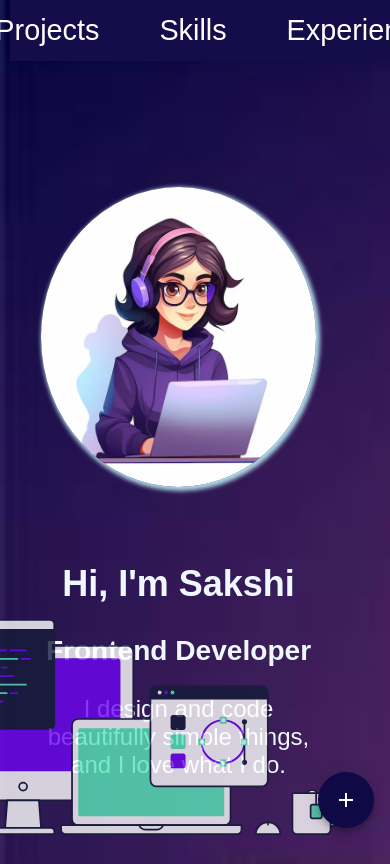
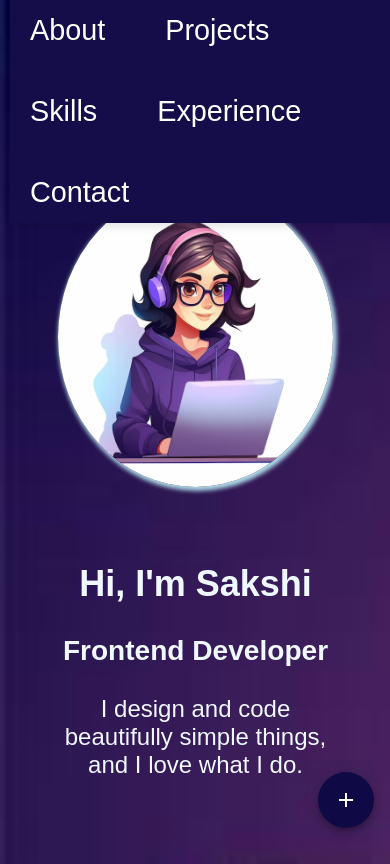
Before and after one commit to sakshi13-m/Portfolio, a React (Create React App) app: page / in a window 390 px wide. Built offline with nearby package versions, Linux system fonts and the light colour scheme; the HTML template or start-up script is replaced by a standard one.

Commit message:
responsive design

```diff
--- a/src/components/about/aboutMe.scss
+++ b/src/components/about/aboutMe.scss
@@ -1,12 +1,13 @@
 .about-me-div {
-    // background-color: rgba(236, 245, 242, 0.9882352941);
     color: #ffffff;
     margin: 42px auto;
     width: 90vw;
+    display: flex;
     line-height: 36px;
-        text-align: justify;
-    // box-shadow: 5px 3px 2px 4px #161d3c;
+    flex-direction: column;
+    text-align: justify;
     border-radius: 5px;
+    align-items: center;
     font-size: 20px;
     padding: 10px 20px;
     position: relative;
--- a/src/components/about/aboutMe.tsx
+++ b/src/components/about/aboutMe.tsx
@@ -4,6 +4,7 @@ import './aboutMe.scss';
 export const AboutMe = () => {
   return (
     <section id="about" className="about-me-div">
+      <h2> About </h2>
       <p>
         I am a Front-end Developer (React.js Developer), a passionate programmer, and a Software developer with a keen eye for design and a drive to deliver exceptional user experiences. I'm on a mission to transform ideas into interactive and visually stunning web applications.
         Currently working as a Software Engineer at Natwest Group. Having an overall 3.5 years of experiences as a Frontend Developer.
--- a/src/components/experience/experience.scss
+++ b/src/components/experience/experience.scss
@@ -14,12 +14,18 @@
 		box-shadow: 0px 1px 9px -1px #f1cff7,
 			0px 1px 1px 0px rgba(0, 0, 0, 0.14),
 			0px 1px 3px 0px rgba(0, 0, 0, 0.12);
+
+		@media (max-width: 760px) {
+			float: none !important;
+			width: inherit;
+		}
 	}
 
 	.title-div {
 		display: flex;
 		justify-content: space-between;
 		align-items: center;
+		flex-wrap: wrap;
 	}
 
 	.logo-div {
--- a/src/components/main/main.scss
+++ b/src/components/main/main.scss
@@ -7,6 +7,10 @@
   width: 100vw;
   height: 96vh;
   margin: 0 -17px;
+  @media (max-width: 760px) {
+      margin: 0;
+      width: inherit;
+    }
 }
 
 .text {
@@ -25,6 +29,9 @@
   height: inherit;
   position: relative;
   width: inherit;
+  @media (max-width: 760px) {
+    visibility: hidden;
+  }
 }
 
 .devtool-img {
--- a/src/components/navbar/navbar.scss
+++ b/src/components/navbar/navbar.scss
@@ -1,4 +1,8 @@
 .navbar-div {
   background-color: inherit !important;
+  padding: 0 !important;
   justify-content: space-evenly !important;
+  > ul {
+    flex-wrap: wrap;
+  }
 }
--- a/src/components/skills/index.tsx
+++ b/src/components/skills/index.tsx
@@ -4,7 +4,7 @@ import './index.scss'
 import { skills } from "../../constants"
 
 export const Skills = () => {
-  const width = ['70%', '80%', '90%', '100%']
+  const width = ['70%', '80%', '90%', '96%']
 
   return (
     <section id='skills' className="main-div">
--- a/src/components/speedDial/index.scss
+++ b/src/components/speedDial/index.scss
@@ -6,6 +6,8 @@
   .icon-button {
     height: 48px;
     border-radius: 50%;
+    border: 0px;
+    background: transparent;
   }
 
   .image-icon {
```
